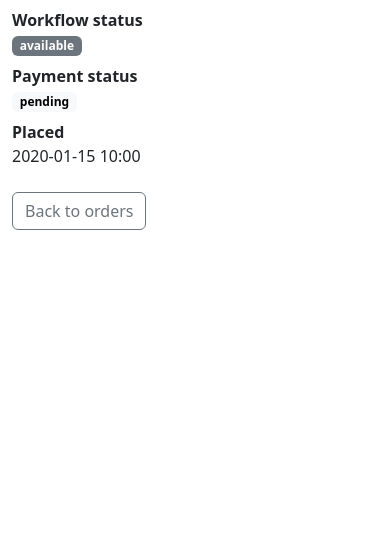
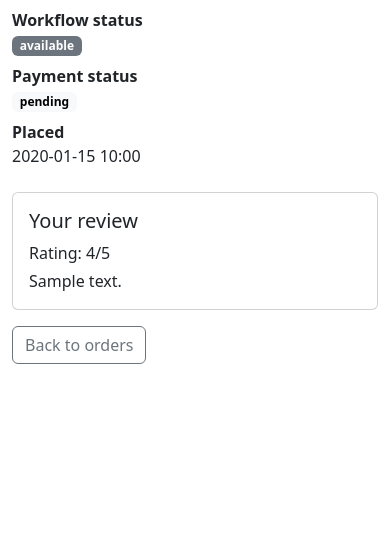
Before and after one commit to leewayne451/ssd, a Flask app: page /orders/1 in a window 390 px wide. Shown: the part 180-730 px from the top of the page. Run offline with Flask 3, Linux system fonts and the light colour scheme; the visitor is signed in with stand-in values (Sample User, id 1); tables that the repository leaves empty hold one stand-in row (values such as "Sample post"); some libraries are stand-ins or nearby versions.

Commit message:
feat(m8): purchase-based reviews with server-side eligibility (FR-16/SFR-16)
Buyers can rate (1-5, validated server-side) and comment on an order only
when they are its buyer and the workflow reached 'sold' - eligibility is
decided in review_service, never from the form. One review per order
(service check + DB unique). Reviews render on the public listing page
through Jinja autoescape; the suite includes a stored-XSS test proving
a <script> comment ships escaped (SDR-02). Review creation is audited.
7 new integration tests.

```diff
--- a/app/services/review_service.py
+++ b/app/services/review_service.py
@@ -1 +1,94 @@
-# review_service — business logic layer.
+# review_service — purchase-based reviews (FR-16 / SFR-16, D1 UC-06).
+#
+# A review may exist only for a COMPLETED purchase: the order must belong to
+# the reviewer and have finished the workflow (sold). One review per order
+# (DB-unique), rating clamped server-side to 1–5, comment length-capped.
+# Review text is stored raw and escaped on output by Jinja autoescape
+# (SDR-02) — the classic stored-XSS surface, covered by template tests.
+import logging
+
+from app.extensions import db
+from app.models.enums import WorkflowStatus
+from app.models.order import Order
+from app.models.review import Review
+from app.services.audit_service import record as audit_record
+
+logger = logging.getLogger(__name__)
+
+MAX_COMMENT_LENGTH = 2000
+RATING_MIN, RATING_MAX = 1, 5
+
+
+def create_review(user, order_id: int, rating, comment: str = "") -> tuple[Review | None, str | None]:
+    """
+    Create a review for `order_id` by `user`. Returns (review, error).
+
+    Eligibility is decided entirely server-side (SFR-16):
+      * the order exists and `user` is its buyer — nobody can review another
+        buyer's purchase;
+      * the order's workflow is `sold` — the purchase completed the full
+        commit → authenticate → checkout flow;
+      * no review exists yet for this order.
+    """
+    if user is None:
+        return None, "You must be logged in to review."
+
+    order = db.session.get(Order, order_id)
+    if order is None or order.buyer_id != user.id:
+        # Same answer for "missing" and "not yours": no resource probing.
+        return None, "Order not found."
+
+    workflow = getattr(order.workflow_status, "value", order.workflow_status)
+    if workflow != WorkflowStatus.SOLD.value:
+        return None, "You can only review completed purchases."
+
+    if Review.query.filter_by(order_id=order.id).first() is not None:
+        return None, "You have already reviewed this purchase."
+
+    try:
+        rating = int(rating)
+    except (TypeError, ValueError):
+        return None, "Rating must be a number from 1 to 5."
+    if not (RATING_MIN <= rating <= RATING_MAX):
+        return None, "Rating must be between 1 and 5."
+
+    comment = (comment or "").strip()
+    if len(comment) > MAX_COMMENT_LENGTH:
+        return None, f"Comment is too long (max {MAX_COMMENT_LENGTH} characters)."
+
+    review = Review(
+        order_id=order.id,
+        buyer_id=user.id,
+        listing_id=order.listing_id,
+        rating=rating,
+        comment=comment or None,
+    )
+    db.session.add(review)
+    db.session.commit()
+
+    audit_record(user, "review_created", "review", review.id,
+                 {"order_id": order.id, "listing_id": order.listing_id})
+    return review, None
+
+
+def get_reviews_for_listing(listing_id: int) -> list[Review]:
+    """Public: reviews shown on the listing detail page, newest first."""
+    return (
+        Review.query.filter_by(listing_id=listing_id)
+        .order_by(Review.created_at.desc(), Review.id.desc())
+        .all()
+    )
+
+
+def get_review_for_order(order_id: int) -> Review | None:
+    return Review.query.filter_by(order_id=order_id).first()
+
+
+def can_review(user, order) -> bool:
+    """True when the order-detail page should offer the review form."""
+    if user is None or order is None or order.buyer_id != user.id:
+        return False
+    workflow = getattr(order.workflow_status, "value", order.workflow_status)
+    if workflow != WorkflowStatus.SOLD.value:
+        return False
+    return get_review_for_order(order.id) is None
--- a/app/web/routes/order_routes.py
+++ b/app/web/routes/order_routes.py
@@ -57,7 +57,14 @@ def order_detail(order_id):
     # IDOR protection: only the buyer may view their own order (404/403 inside)
     require_order_buyer(order, current_user)
 
-    return render_template("orders/detail.html", order=order)
+    from app.services import review_service
+
+    return render_template(
+        "orders/detail.html",
+        order=order,
+        can_review=review_service.can_review(current_user, order),
+        review=review_service.get_review_for_order(order.id),
+    )
 
 
 @order_bp.route("/orders/<int:order_id>/transition", methods=["POST"])
--- a/app/web/templates/orders/detail.html
+++ b/app/web/templates/orders/detail.html
@@ -30,5 +30,40 @@
 </form>
 {% endif %}
 
+{# --- M8: purchase-based review (FR-16/SFR-16) — offered only once the
+       workflow reached `sold`, decided server-side by review_service. --- #}
+{% if review %}
+<div class="card mb-3">
+    <div class="card-body">
+        <h2 class="h5 card-title">Your review</h2>
+        <p class="mb-1">Rating: {{ review.rating }}/5</p>
+        {% if review.comment %}<p class="mb-0">{{ review.comment }}</p>{% endif %}
+    </div>
+</div>
+{% elif can_review %}
+<div class="card mb-3">
+    <div class="card-body">
+        <h2 class="h5 card-title">Review this purchase</h2>
+        <form method="post" action="{{ url_for('review.submit', order_id=order.id) }}">
+            <input type="hidden" name="csrf_token" value="{{ csrf_token() }}">
+            <div class="mb-3 col-md-3">
+                <label for="rating" class="form-label">Rating</label>
+                <select class="form-select" id="rating" name="rating" required>
+                    {% for r in [5, 4, 3, 2, 1] %}
+                    <option value="{{ r }}">{{ r }} / 5</option>
+                    {% endfor %}
+                </select>
+            </div>
+            <div class="mb-3">
+                <label for="comment" class="form-label">Comment (optional)</label>
+                <textarea class="form-control" id="comment" name="comment" rows="3"
+                          maxlength="2000"></textarea>
+            </div>
+            <button type="submit" class="btn btn-primary">Submit review</button>
+        </form>
+    </div>
+</div>
+{% endif %}
+
 <a class="btn btn-outline-secondary" href="{{ url_for('order.list_orders') }}">Back to orders</a>
 {% endblock %}
```
Also changed, not shown: app/web/routes/listing_routes.py (+6 -1 lines), app/web/routes/review_routes.py (+28 -2 lines), app/web/templates/listings/detail.html (+24 -0 lines), tests/integration/test_reviews.py (added, +146 -0 lines).
